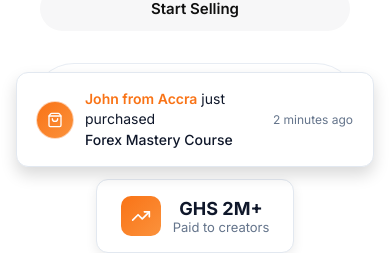
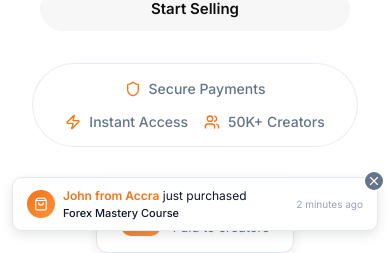
Before and after one commit to 37fury/dwom, a Next.js app: page / in a window 390 px wide. Shown: the part 597-850 px from the top of the page. Built offline with nearby package versions, Linux system fonts and the light colour scheme; no server answers; the database is empty.

Commit message:
Fix footer mobile layout and improve live activity popup - smaller, dismissible, less frequent

```diff
--- a/app/components/Footer.module.css
+++ b/app/components/Footer.module.css
@@ -9,6 +9,7 @@
     display: flex;
     flex-direction: column;
     gap: 64px;
+    padding: 0 20px;
 }
 
 .top {
@@ -65,4 +66,57 @@
     padding-top: 32px;
     color: #666;
     font-size: 14px;
+    text-align: center;
 }
+
+/* Mobile Responsive */
+@media (max-width: 768px) {
+    .footer {
+        padding: 50px 0 30px;
+    }
+
+    .container {
+        gap: 40px;
+    }
+
+    .top {
+        flex-direction: column;
+        gap: 32px;
+    }
+
+    .brand {
+        max-width: 100%;
+        text-align: center;
+    }
+
+    .links {
+        justify-content: center;
+        gap: 40px;
+        width: 100%;
+    }
+
+    .column {
+        text-align: center;
+        min-width: 100px;
+    }
+
+    .column h4 {
+        margin-bottom: 16px;
+    }
+
+    .bottom {
+        padding-top: 24px;
+    }
+}
+
+@media (max-width: 480px) {
+    .links {
+        flex-direction: column;
+        align-items: center;
+        gap: 32px;
+    }
+
+    .column {
+        width: 100%;
+    }
+}
--- a/app/components/LiveActivity.module.css
+++ b/app/components/LiveActivity.module.css
@@ -2,17 +2,17 @@
     position: fixed;
     bottom: 24px;
     left: 24px;
-    max-width: 400px;
+    max-width: 360px;
     background: white;
-    padding: 16px 20px;
-    border-radius: 12px;
-    box-shadow: 0 8px 16px rgba(0, 0, 0, 0.15);
+    padding: 12px 16px;
+    border-radius: 10px;
+    box-shadow: 0 4px 12px rgba(0, 0, 0, 0.1);
     display: flex;
     align-items: center;
-    gap: 12px;
+    gap: 10px;
     opacity: 0;
     transform: translateY(20px);
-    transition: all 0.4s cubic-bezier(0.4, 0, 0.2, 1);
+    transition: all 0.3s ease;
     z-index: 50;
     border: 1px solid #e2e8f0;
 }
@@ -22,9 +22,31 @@
     transform: translateY(0);
 }
 
+.dismissBtn {
+    position: absolute;
+    top: -8px;
+    right: -8px;
+    width: 22px;
+    height: 22px;
+    border-radius: 50%;
+    background: #64748b;
+    color: white;
+    border: 2px solid white;
+    display: flex;
+    align-items: center;
+    justify-content: center;
+    cursor: pointer;
+    transition: background 0.2s;
+    padding: 0;
+}
+
+.dismissBtn:hover {
+    background: #475569;
+}
+
 .pulse {
-    width: 36px;
-    height: 36px;
+    width: 32px;
+    height: 32px;
     background: linear-gradient(135deg, #f97316 0%, #fb923c 100%);
     border-radius: 50%;
     display: flex;
@@ -32,26 +54,13 @@
     justify-content: center;
     color: white;
     flex-shrink: 0;
-    animation: pulse 2s ease-in-out infinite;
-}
-
-@keyframes pulse {
-
-    0%,
-    100% {
-        box-shadow: 0 0 0 0 rgba(249, 115, 22, 0.4);
-    }
-
-    50% {
-        box-shadow: 0 0 0 10px rgba(249, 115, 22, 0);
-    }
 }
 
 .content {
     flex: 1;
-    font-size: 14px;
+    font-size: 13px;
     color: #0f172a;
-    line-height: 1.4;
+    line-height: 1.3;
 }
 
 .content strong {
@@ -63,20 +72,39 @@
     display: block;
     font-weight: 500;
     margin-top: 2px;
+    font-size: 12px;
 }
 
 .time {
-    font-size: 12px;
-    color: #64748b;
+    font-size: 11px;
+    color: #94a3b8;
     white-space: nowrap;
 }
 
 @media (max-width: 768px) {
     .widget {
-        left: 16px;
-        right: 16px;
+        left: 12px;
+        right: 12px;
+        bottom: 16px;
         max-width: none;
-        bottom: 80px;
-        /* Account for mobile nav if present */
+        padding: 10px 14px;
+        gap: 8px;
+    }
+
+    .pulse {
+        width: 28px;
+        height: 28px;
+    }
+
+    .content {
+        font-size: 12px;
+    }
+
+    .product {
+        font-size: 11px;
+    }
+
+    .time {
+        font-size: 10px;
     }
 }
--- a/app/components/LiveActivity.tsx
+++ b/app/components/LiveActivity.tsx
@@ -1,7 +1,7 @@
 'use client';
 
 import { useEffect, useState } from 'react';
-import { ShoppingBag } from 'lucide-react';
+import { ShoppingBag, X } from 'lucide-react';
 import styles from './LiveActivity.module.css';
 
 const sampleActivities = [
@@ -15,34 +15,59 @@ const sampleActivities = [
 export default function LiveActivity() {
     const [currentActivity, setCurrentActivity] = useState(0);
     const [isVisible, setIsVisible] = useState(false);
+    const [isDismissed, setIsDismissed] = useState(false);
 
     useEffect(() => {
-        // Show first activity after a delay
+        // Check if user dismissed in this session
+        if (typeof window !== 'undefined' && sessionStorage.getItem('hideActivity')) {
+            setIsDismissed(true);
+            return;
+        }
+
+        // Show first activity after a longer delay
         const showTimeout = setTimeout(() => {
             setIsVisible(true);
-        }, 3000);
+            // Auto-hide after 4 seconds
+            setTimeout(() => setIsVisible(false), 4000);
+        }, 5000);
 
-        // Rotate activities
+        // Rotate activities less frequently (every 20 seconds)
         const interval = setInterval(() => {
-            setIsVisible(false);
-            setTimeout(() => {
-                setCurrentActivity((prev) => (prev + 1) % sampleActivities.length);
-                setIsVisible(true);
-            }, 500);
-        }, 8000);
+            if (isDismissed) return;
+            setIsVisible(true);
+            setTimeout(() => setIsVisible(false), 4000);
+            setCurrentActivity((prev) => (prev + 1) % sampleActivities.length);
+        }, 20000);
 
         return () => {
             clearTimeout(showTimeout);
             clearInterval(interval);
         };
-    }, []);
+    }, [isDismissed]);
+
+    const handleDismiss = () => {
+        setIsVisible(false);
+        setIsDismissed(true);
+        if (typeof window !== 'undefined') {
+            sessionStorage.setItem('hideActivity', 'true');
+        }
+    };
+
+    if (isDismissed) return null;
 
     const activity = sampleActivities[currentActivity];
 
     return (
         <div className={`${styles.widget} ${isVisible ? styles.visible : ''}`}>
+            <button
+                className={styles.dismissBtn}
+                onClick={handleDismiss}
+                aria-label="Dismiss"
+            >
+                <X size={14} />
+            </button>
             <div className={styles.pulse}>
-                <ShoppingBag size={16} />
+                <ShoppingBag size={14} />
             </div>
             <div className={styles.content}>
                 <strong>{activity.name}</strong> just purchased
```
